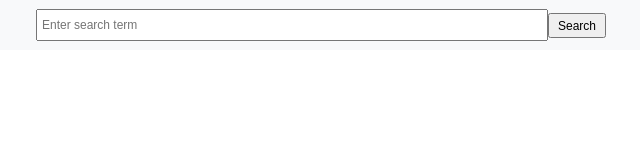
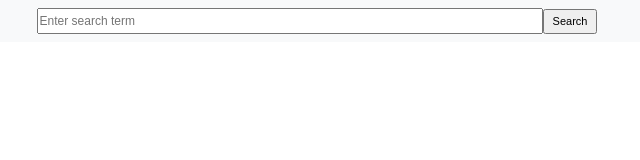
Before and after one commit to EUMSoohong/multidict, a plain HTML site: page index.html in a window 1280 px wide. Shown: the whole page, without its empty margins (324-964 px from the left). Drawn offline with Linux system fonts and the light colour scheme.

Commit message:
Add files via upload

```diff
--- a/index.html
+++ b/index.html
@@ -11,7 +11,7 @@
         }
         #search-bar {
             text-align: center;
-            padding: 5px;
+            padding: 1px;
             background-color: #f8f9fa;
             position: fixed;
             top: 0;
@@ -24,7 +24,7 @@
             justify-content: center; /* Center items horizontally */
         }
         input {
-            padding: 4px;
+            padding: 1px;
             font-size: 12px;
             width: 70%; /* Adjust this value to make it wider */
             max-width: 500px; /* Ensures it doesn't get too wide on large screens */
@@ -32,7 +32,7 @@
         }
         button {
             padding: 4px 8px;
-            font-size: 12px;
+            font-size: 11px;
             cursor: pointer;
             height: 25px; /* Reduce button height */
         }
```
